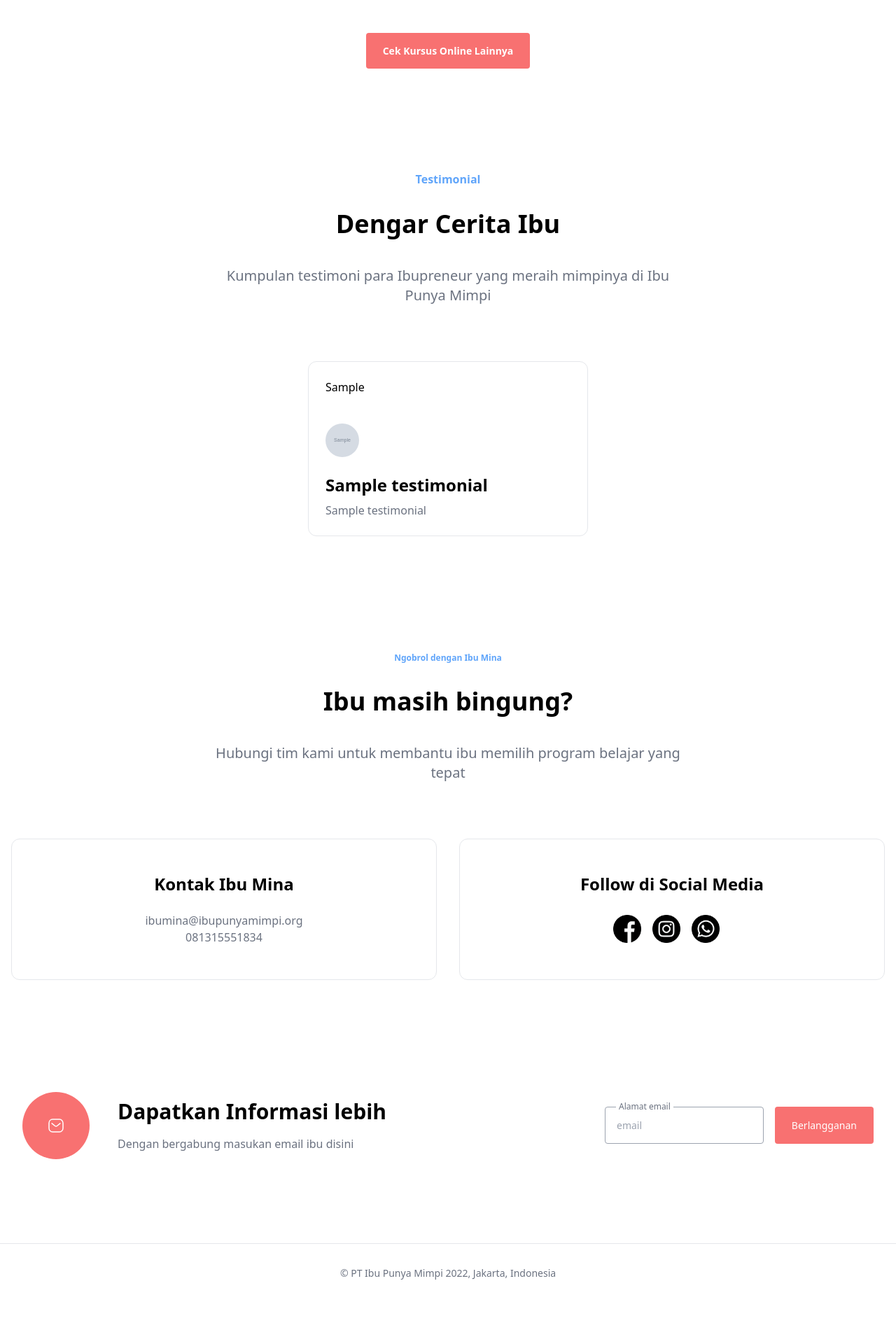
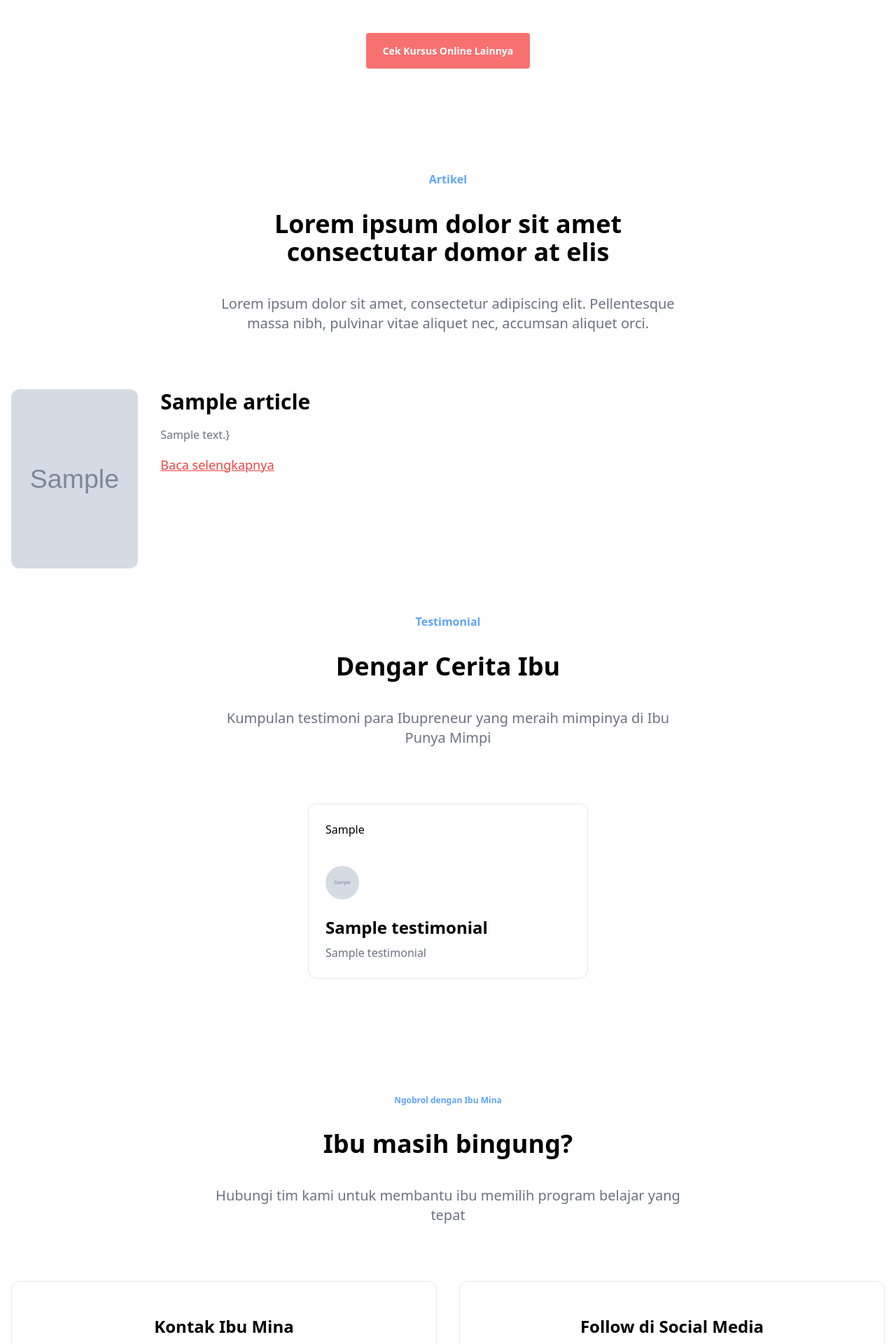
Before and after one commit to Ibupunyamimpi/ipm_learning, a Django app: page / in a window 1280 px wide. Shown: the part 2610-4530 px from the top of the page at 70% size. Before the commit the page ends 4438 px from the top, so only its background shows below. Run offline with Django 3.2, Linux system fonts and the light colour scheme; tables that the repository leaves empty hold one stand-in row (values such as "Sample post"); grey boxes marked "Sample" are stand-in pictures; some libraries are stand-ins or nearby versions.

Commit message:
added article cards to home page

```diff
--- a/ipm_learning/pages/admin.py
+++ b/ipm_learning/pages/admin.py
@@ -1,8 +1,9 @@
 from django.contrib import admin
-from .models import PageContent, PromotedCourse, TeamMember, Testimonial
+from .models import Article, PageContent, PromotedCourse, TeamMember, Testimonial
 
 # Register your models here.
 
+admin.site.register(Article)
 admin.site.register(Testimonial)
 admin.site.register(TeamMember)
 admin.site.register(PageContent)
--- a/ipm_learning/pages/models.py
+++ b/ipm_learning/pages/models.py
@@ -38,3 +38,13 @@ class PromotedCourse(models.Model):
 
     def __str__(self):
             return self.name
+
+
+class Article(models.Model):
+    title = models.CharField(max_length=100)
+    photo = models.ImageField(upload_to="article/")
+    desc = models.TextField()
+    url =  models.URLField()
+
+    def __str__(self):
+            return self.title
--- a/ipm_learning/pages/views.py
+++ b/ipm_learning/pages/views.py
@@ -4,7 +4,7 @@ from django.shortcuts import render
 from django.views import generic
 from django.db.models import Q
 from ipm_learning.content.models import Course
-from .models import PromotedCourse, Testimonial, TeamMember, PageContent
+from .models import PromotedCourse, Testimonial, TeamMember, PageContent, Article
 from django.conf import settings
 from mailchimp_marketing import Client
 from mailchimp_marketing.api_client import ApiClientError
@@ -38,12 +38,14 @@ class HomePageView(generic.TemplateView):
 
         testimonials = Testimonial.objects.all().order_by('?')[:6]
         teammembers = TeamMember.objects.all()
+        articles = Article.objects.order_by().order_by('-id')[:4]
 
         context['next_event'] = events[:1].first()
         context['remaining_events'] = events[1:]
         context['courses'] = promo_courses
         context['testimonials'] = testimonials
         context['teammembers'] = teammembers
+        context['articles'] = articles
         return context
 
 
--- a/ipm_learning/templates/pages/home.html
+++ b/ipm_learning/templates/pages/home.html
@@ -112,6 +112,39 @@
     <div class="text-center"><a class="px-6 py-4 text-sm text-white font-semibold bg-red-400 hover:bg-red-300 rounded transition duration-200" href="{% url 'content:course-list' %}#courses">Cek Kursus Online Lainnya</a></div>
   </div>
 </section>
+
+{% if articles %}
+<section class="relative py-20">
+  <div class="container px-4 mx-auto">
+    <div class="max-w-2xl mx-auto mb-20 text-center">
+      <span class="text-s text-blue-400 font-semibold" data-removed="true">Artikel</span>
+      <h2 class="mt-8 mb-10 text-4xl font-semibold font-heading">Lorem ipsum dolor sit amet consectutar domor at elis</h2>
+      <p class="text-xl text-gray-500">Lorem ipsum dolor sit amet, consectetur adipiscing elit. Pellentesque massa nibh, pulvinar vitae aliquet nec, accumsan aliquet orci.</p>
+    </div>
+    <div class="flex flex-wrap -mx-4 -mb-16">
+      {% for a in articles %}
+        <div class="w-full md:w-1/2 px-4 mb-16">
+          <div class="flex flex-wrap -mx-4">
+            <div class="w-full lg:w-1/3 px-4 mb-6 lg:mb-0">
+              <div class="h-80 lg:h-40">
+                <img class="w-full h-64 object-cover rounded-xl" src="{{ a.photo.url }}" alt="">
+              </div>
+            </div>
+            <div class="w-full lg:w-2/3 px-4">
+              <!-- <span class="inline-block mb-4 text-xs text-gray-500">10 jun 2020 19:40</span> -->
+              <h2 class="mb-4 text-3xl font-semibold font-heading">{{ a.title }}</h2>
+              <p class="mb-4 text-gray-500 leading-relaxed">{{ a.desc }}}</p>
+              <a class="text-lg font-medium text-red-500 underline hover:no-underline" href="{{ a.url }}">Baca selengkapnya</a>
+            </div>
+          </div>
+        </div>
+      {% endfor %}
+
+
+    </div>
+  </div>
+</section>
+{% endif %}
 
 <section class="relative py-20"><div class="container px-4 mx-auto">
     <div class="max-w-2xl mx-auto mb-12 lg:mb-20 text-center">
```
Also changed, not shown: ipm_learning/order/models.py (+5 -5 lines), ipm_learning/pages/migrations/0007_article.py (added), ipm_learning/pages/migrations/0008_article_url.py (added).
